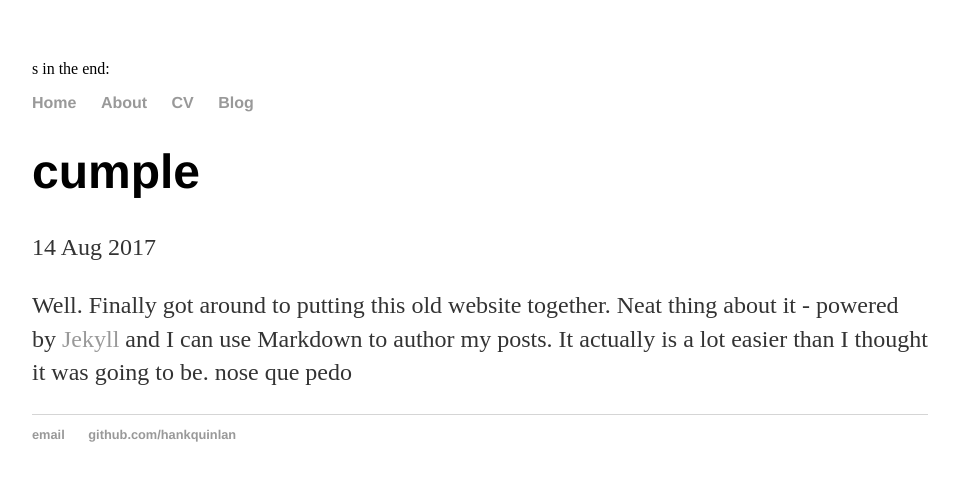
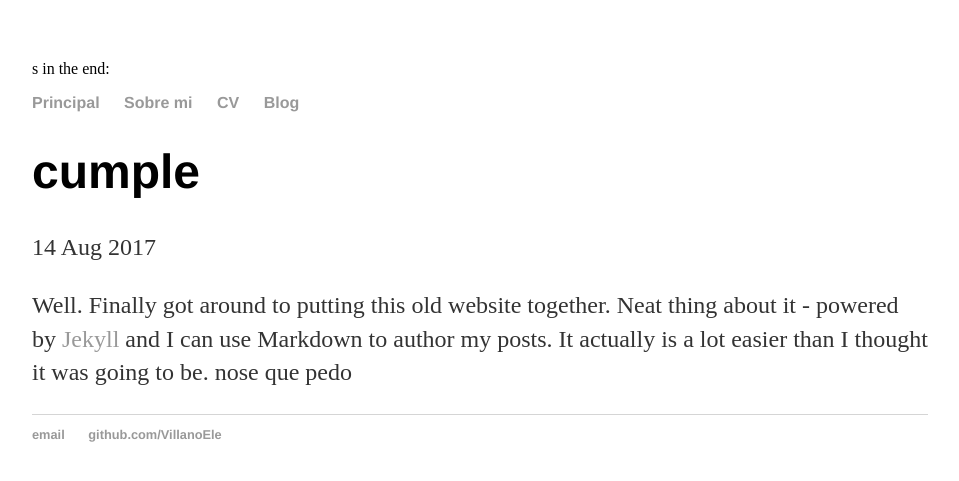
Before and after one commit to ElenaVillalobos/villanoele.github.io, a Jekyll site: the page built from _posts/2017-08-14-ele-title-of-post.md, in a window 1280 px wide. Shown: the top 481 px of the page, without its empty margins (160-1119 px from the left). Built offline with Jekyll 4.4.1, drawn with Linux system fonts in a browser that asks for light colours.

Commit message:
Update default.html

```diff
--- a/_layouts/default.html
+++ b/_layouts/default.html
@@ -10,8 +10,8 @@
 		<body>
 			<nav>
 	    		<ul>
-	        		<li><a href="/">Home</a></li>
-		        	<li><a href="/about">About</a></li>
+	        		<li><a href="/">Principal</a></li>
+		        	<li><a href="/about">Sobre mi</a></li>
 	        		<li><a href="/cv">CV</a></li>
 	        		<li><a href="/blog">Blog</a></li>
 	    		</ul>
@@ -23,8 +23,8 @@
 			</div><!-- /.container -->
 			<footer>
 	    		<ul>
-	        		<li><a href="mailto:hankquinlanhub@gmail.com">email</a></li>
-	        		<li><a href="https://github.com/hankquinlan">github.com/hankquinlan</a></li>
+	        		<li><a href="mailto:villanoele@gmail.com">email</a></li>
+	        		<li><a href="https://github.com/VillanoEle">github.com/VillanoEle</a></li>
 				</ul>
 			</footer>
 		</body>
```
